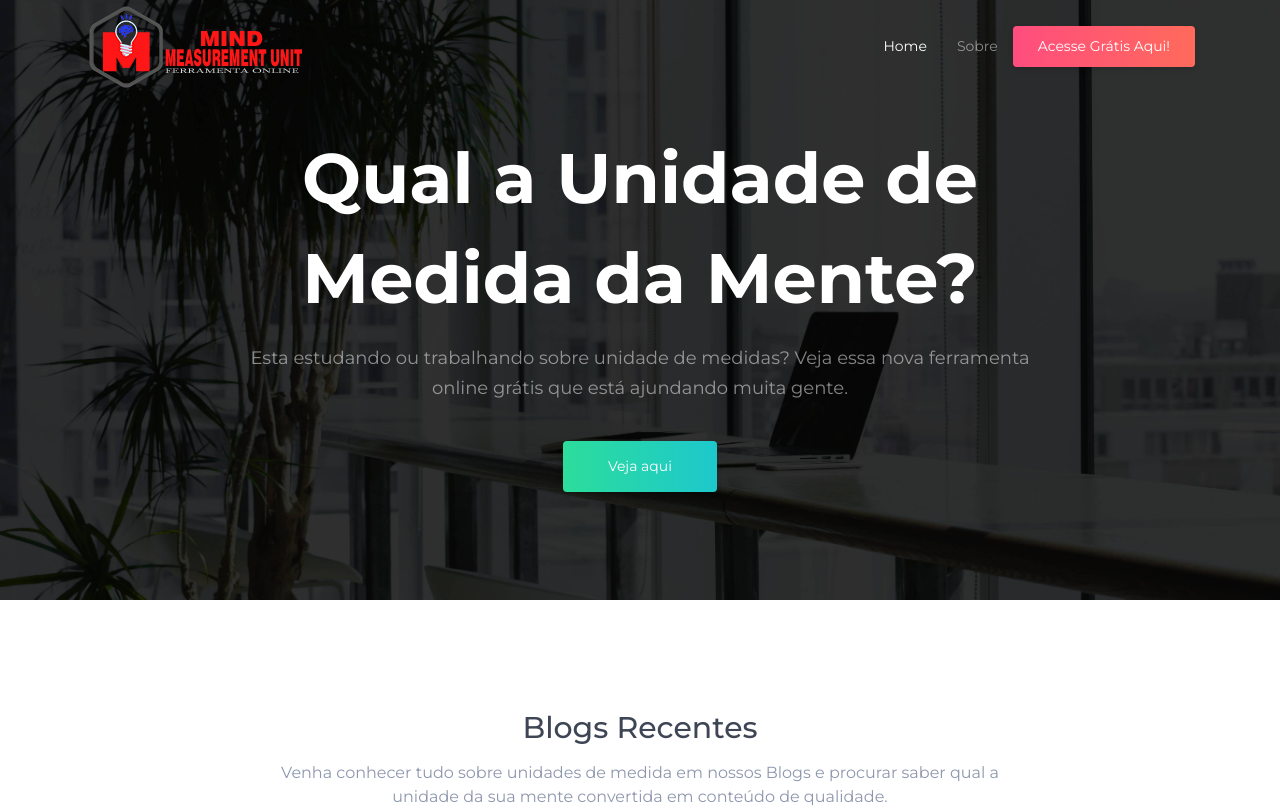
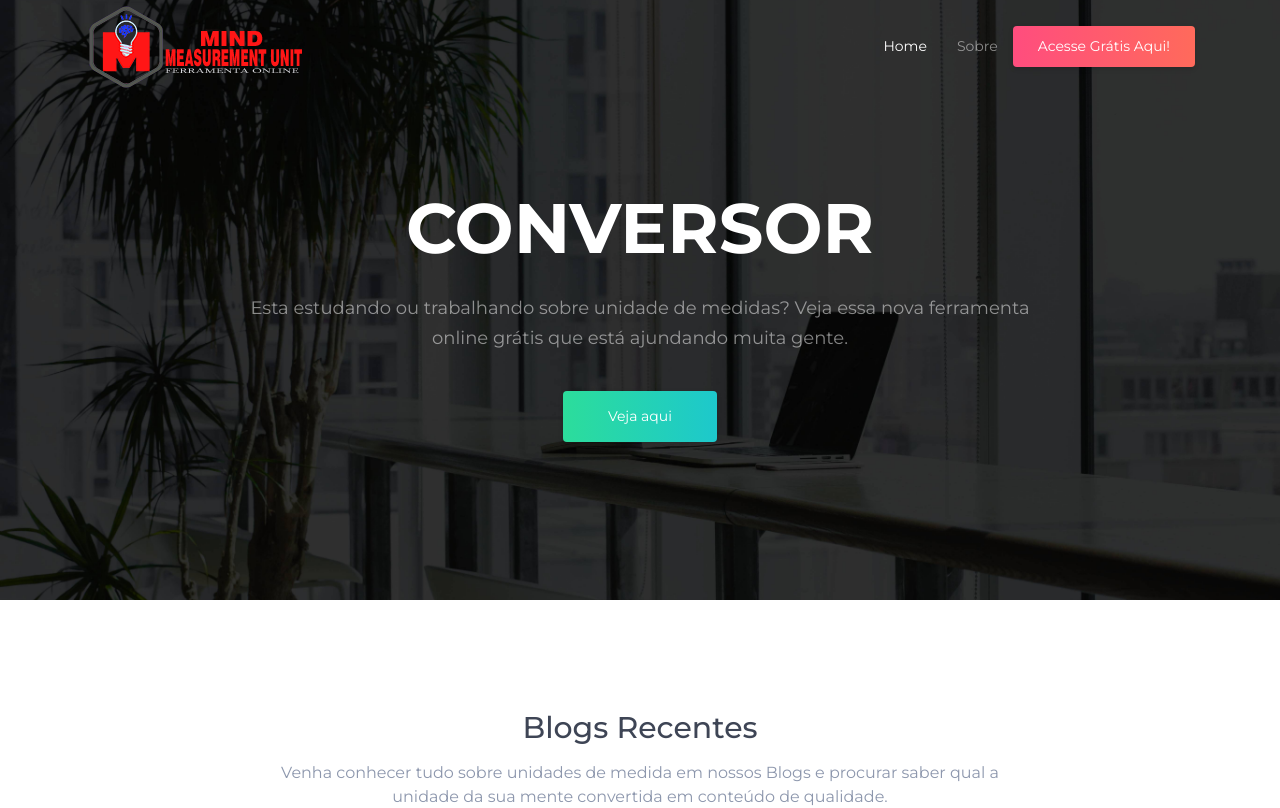
Before and after one commit to hevelynsTec/back-unit, an Angular app: page / in a window 1280 px wide. Shown: the top 808 px of the page. Built offline with nearby package versions, Linux system fonts and the light colour scheme; a web font is replaced by a local one.

Commit message:
Alteração no titulo da home

```diff
--- a/src/app/apps/blog/blog.component.html
+++ b/src/app/apps/blog/blog.component.html
@@ -7,7 +7,7 @@
     <div class="row justify-content-center">
       <!-- Column -->
       <div class="col-lg-9 col-md-6 align-self-center text-center no-trans">
-        <h1 class="title">Qual a Unidade de Medida da Mente?</h1>
+        <h1 class="title">CONVERSOR</h1>
         <h5 class="subtitle op-5">
           Esta estudando ou trabalhando sobre unidade de medidas? Veja essa nova ferramenta
           online grátis que está ajundando muita gente.
--- a/src/app/apps/shared/banner-navigation/banner-navigation.component.html
+++ b/src/app/apps/shared/banner-navigation/banner-navigation.component.html
@@ -1,4 +1,4 @@
-<div class="collapse navbar-collapse hover-dropdown font-14 ml-auto" id="h6-info">
+<div class="collapse navbar-collapse hover-dropdown font-14 ml-auto" id="h6-danger">
     <ul class="navbar-nav ml-auto  align-items-center">
 
 
--- a/src/app/apps/shared/banner/banner.component.html
+++ b/src/app/apps/shared/banner/banner.component.html
@@ -2,16 +2,16 @@
     <div class="header6">
 
         <div class="container po-relative">
-            <nav class="navbar navbar-expand-lg h6-nav-bar">
+            <nav class="navbar navbar-expand-lg h6-nav-bar" >
                 <a class="navbar-brand" routerLink="">
-                    <img src="assets/images/logos/white-text.png" alt="wrapkit" />
+                    <img src="assets/images/logos/white-text.png" alt="converterui" />
                 </a>
 
 
-                <button class="navbar-toggler" type="button" data-toggle="collapse" data-target="#h6-info"
+<!--                 <button class="navbar-toggler" type="button" data-toggle="collapse" data-target="#h6-info"
                     aria-controls="h6-info" aria-expanded="false" aria-label="Toggle navigation">
                     <span class="ti-menu"></span>
-                </button>
+                </button> -->
 
 
                 <app-banner-navigation class="ml-auto"></app-banner-navigation>
```
